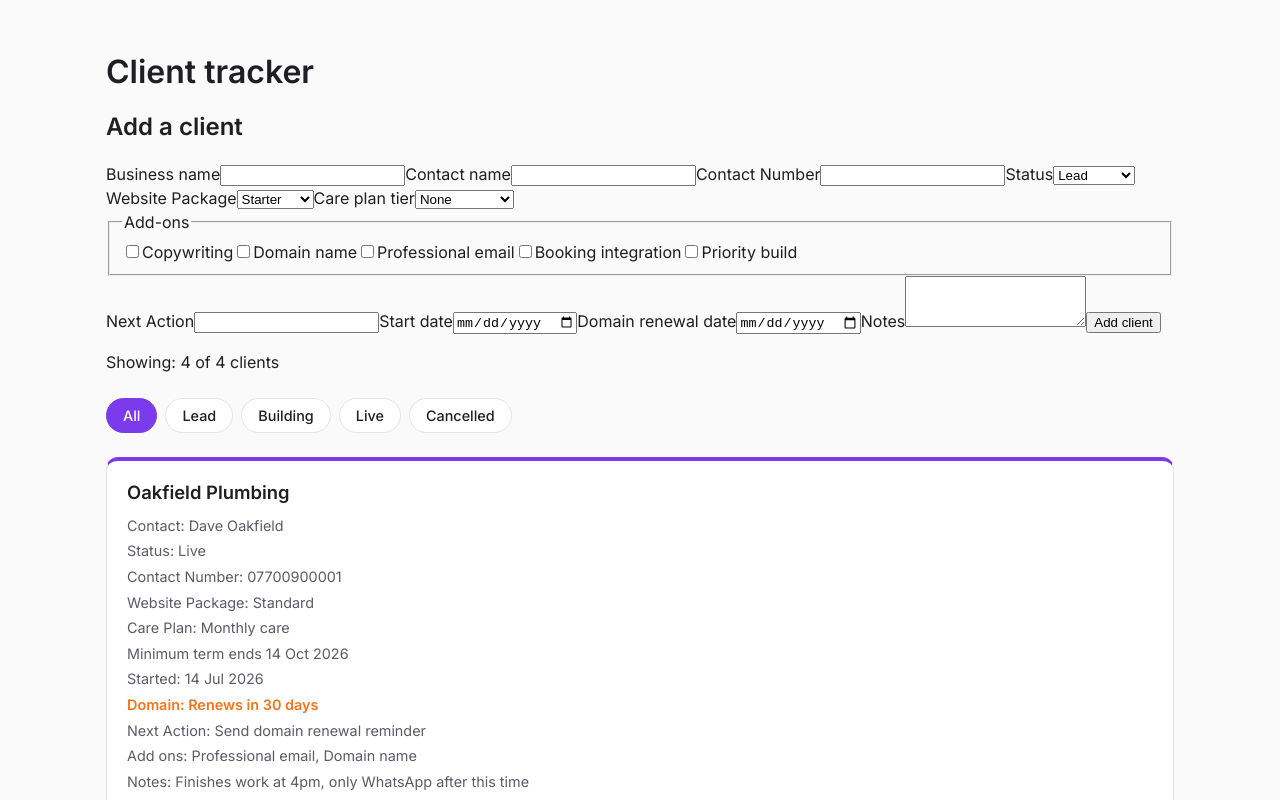
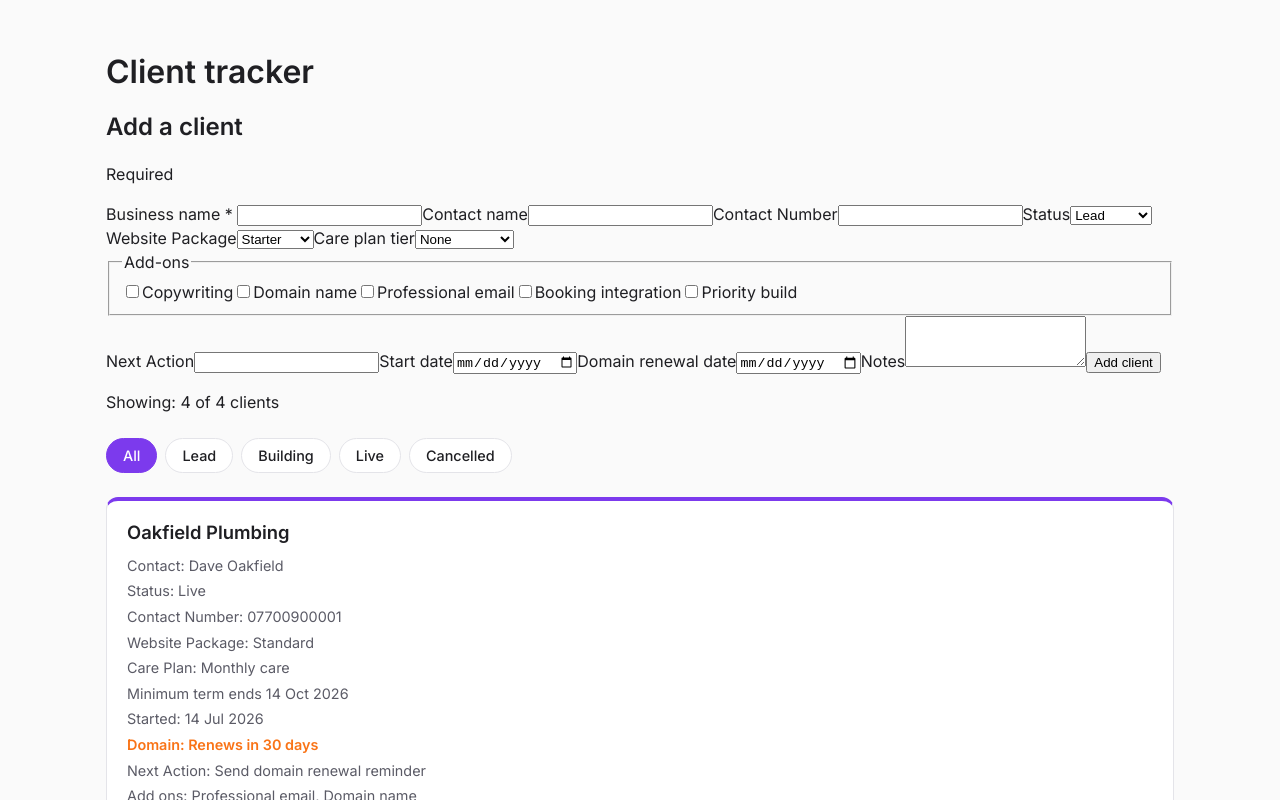
Before and after one commit to SteveJeffs/client-tracker, a React (Vite) app: page / in a window 1280 px wide. Shown: the top 800 px of the page. Built offline with nearby package versions, Linux system fonts and the light colour scheme.

Commit message:
Require business name

```diff
--- a/src/components/AddClientForm.jsx
+++ b/src/components/AddClientForm.jsx
@@ -35,11 +35,14 @@ function AddClientForm(props) {
     return (
         <form className="add-client-form" onSubmit={handleSubmit}>
             <h2>Add a client</h2>
+            <p className="form-note">Required</p>
 
-            <label htmlFor="businessName">Business name</label>
+            <label htmlFor="businessName">
+                Business name <span className="required-mark" aria-hidden="true">*</span> </label>
             <input
                 id="businessName"
                 type="text"
+                required
                 value={form.businessName}
                 onChange={(event) => setForm({ ...form, businessName: event.target.value })}
             />
```
